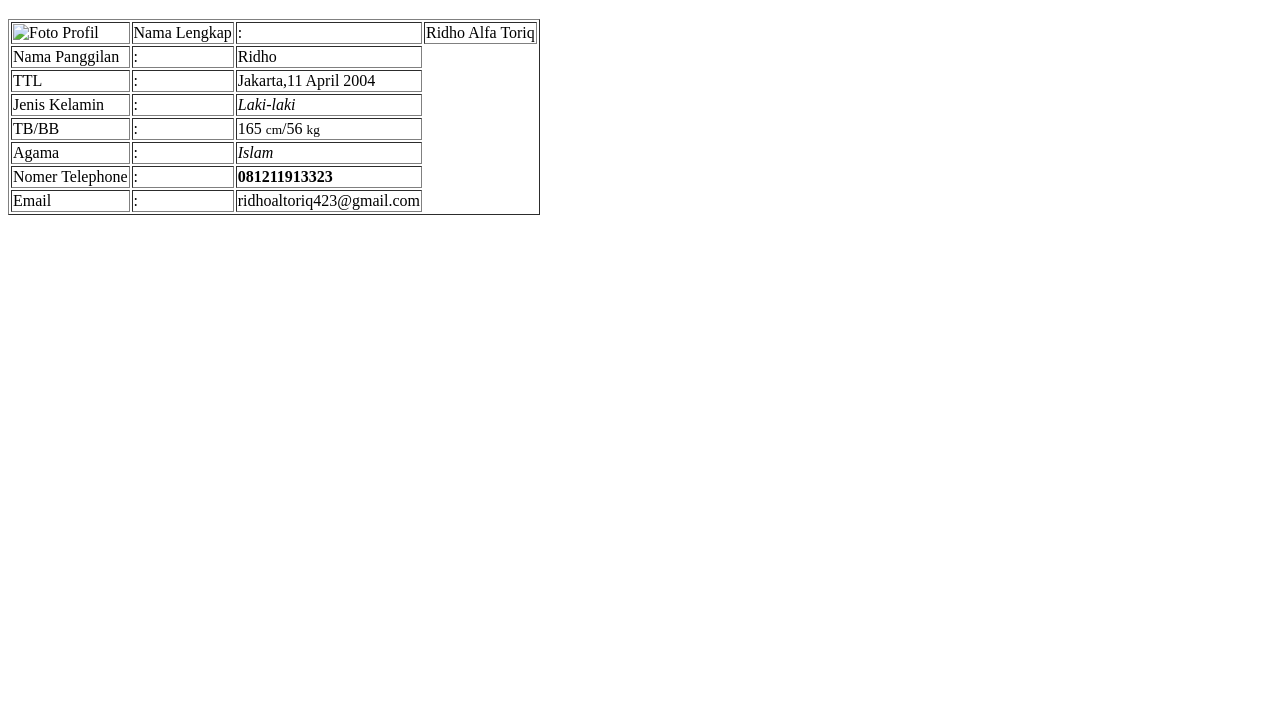
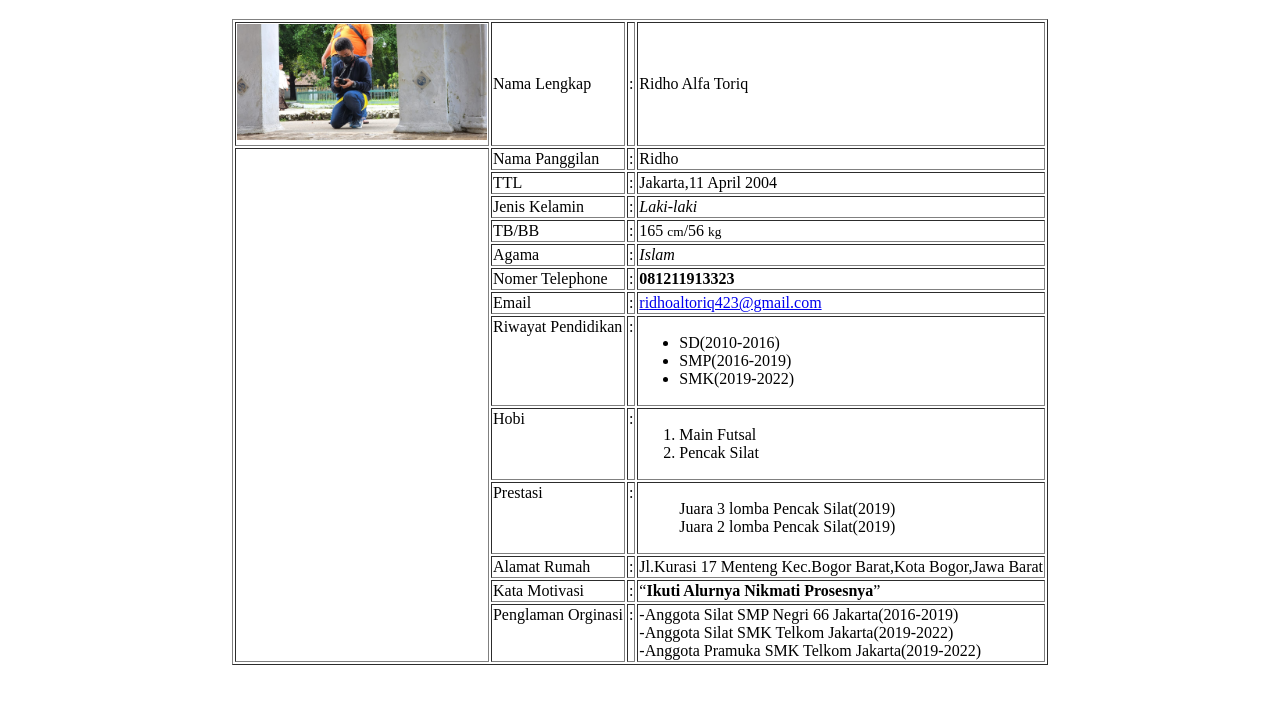
Before and after one commit to ridhoaltoriq/Ridho-Fortofolio, a plain HTML site: page index.html in a window 1280 px wide. Shown: the part 61-764 px from the top of the page. Drawn offline with Linux system fonts and the light colour scheme.

Commit message:
Mengganti file dan gambar

```diff
--- a/index.html
+++ b/index.html
@@ -13,14 +13,15 @@
   </head>
   <body>
     <h1>Biodata</h1>
-    <table border="">
+    <table border="" align="center">
       <tr>
-        <td><img src="" alt="Foto Profil" width="100px" /></td>
+        <td><img src="img/img.jpg.jpeg" alt="Foto Profil" width="250px" /></td>
         <td>Nama Lengkap</td>
         <td>:</td>
         <td>Ridho Alfa Toriq</td>
       </tr>
       <tr>
+        <td rowspan="19" valign="top"></td>
         <td>Nama Panggilan</td>
         <td>:</td>
         <td>Ridho</td>
@@ -53,7 +54,55 @@
       <tr>
         <td>Email</td>
         <td>:</td>
-        <td><a href="mailt"></a> ridhoaltoriq423@gmail.com</td>
+        <td><a href="ridhoaltoriq423@gmail.com" target="_blank">ridhoaltoriq423@gmail.com</a></td>
+      </tr>
+      <tr>
+        <td valign="top">Riwayat Pendidikan</td>
+        <td valign="top">:</td>
+        <td>
+          <ul>
+            <li>SD(2010-2016)</li>
+            <li>SMP(2016-2019)</li>
+            <li>SMK(2019-2022)</li>
+          </ul>
+        </td>
+      </tr>
+      <tr>
+        <td valign="top">Hobi</td>
+        <td valign="top">:</td>
+        <td>
+          <ol>
+            <li>Main Futsal</li>
+            <li>Pencak Silat</li>
+          </ol>
+        </td>
+      </tr>
+      <tr>
+        <td valign="top">Prestasi</td>
+        <td valign="top">:</td>
+        <td>
+          <dl>
+            <dd>Juara 3 lomba Pencak Silat(2019)</dd>
+            <dd>Juara 2 lomba Pencak Silat(2019)</dd>
+          </dl>
+        </td>
+      </tr>
+      <tr>
+        <td>Alamat Rumah</td>
+        <td>:</td>
+        <td>Jl.Kurasi 17 Menteng Kec.Bogor Barat,Kota Bogor,Jawa Barat</td>
+      </tr>
+      <tr>
+        <td>Kata Motivasi</td>
+        <td>:</td>
+        <td>
+          <q><strong>Ikuti Alurnya Nikmati Prosesnya</strong></q>
+        </td>
+      </tr>
+      <tr>
+        <td valign="top">Penglaman Orginasi</td>
+        <td valign="top">:</td>
+        <td>-Anggota Silat SMP Negri 66 Jakarta(2016-2019) <br />-Anggota Silat SMK Telkom Jakarta(2019-2022) <br />-Anggota Pramuka SMK Telkom Jakarta(2019-2022)</td>
       </tr>
     </table>
   </body>
```
Also changed, not shown: img/gambar.jpg (deleted), img/img.jpg.jpeg (added).
